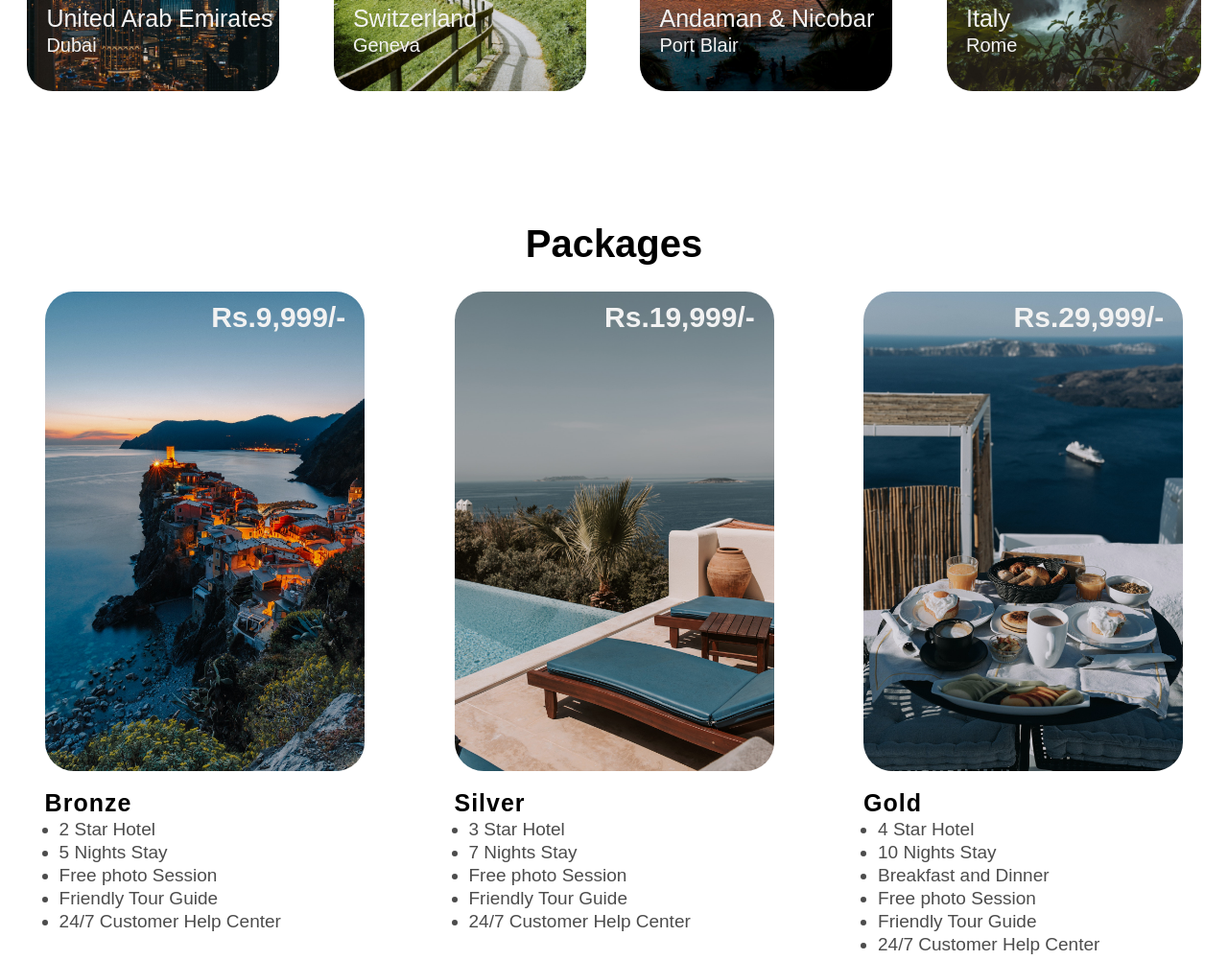
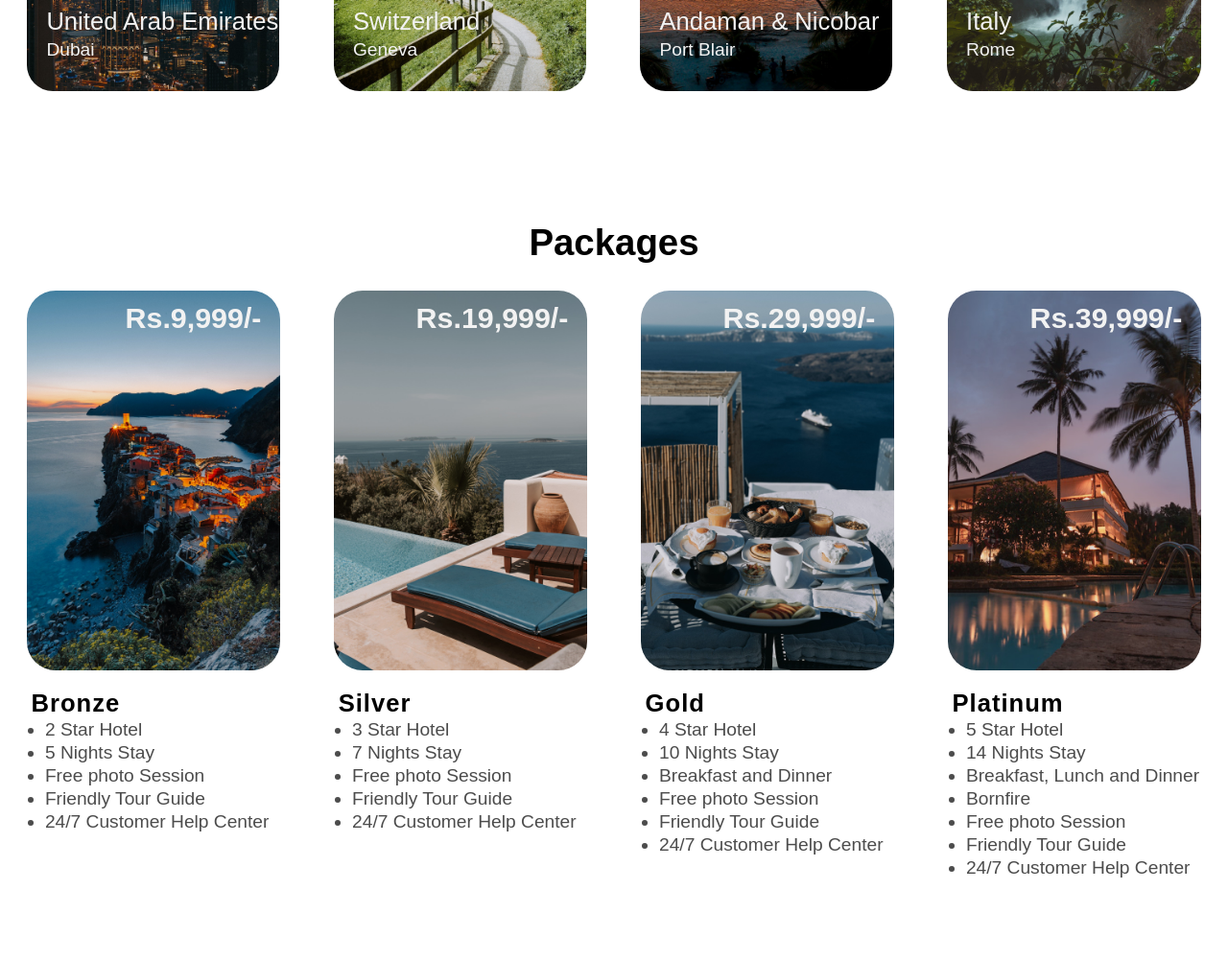
Before and after one commit to gauravnegi123/Tour---Travels-, a plain HTML site: page index.html in a window 1280 px wide. Shown: the part 2160-3161 px from the top of the page at 96% size. Drawn offline with nearby package versions, Linux system fonts and the light colour scheme.

Commit message:
css update

```diff
--- a/style.css
+++ b/style.css
@@ -262,21 +262,21 @@ width:100%;
 
 
 .col-content  h5 {
-    font-size: 25px;
+     font-size: clamp(1.2rem, 2vw, 1.6rem);
     color:white;
     font-weight: 500;
-    left: 20px;
-    bottom: 105px;
+    left: 1.25rem;
+    bottom: clamp(5rem, 8vw, 6.6rem);
     position: absolute;
     cursor: pointer;
 }
 
 .col-content  p{
     position: absolute;
-    font-size:20px;
+    font-size: clamp(1rem, 1.5vw, 1.25rem);
     color: white;
-    left: 20px;
-    bottom: 80px;
+    left: 1.25rem;
+    bottom: clamp(4rem, 6vw, 5rem);
     cursor: pointer;
 
 }
@@ -298,10 +298,10 @@ width:100%;
 }
 
 .package-title h2{
-    font-size: 40px;
+   font-size: clamp(2rem, 3vw, 2.5rem);
     font-weight: 650;
-    padding-top: 75px;
-    padding-bottom: 10px;
+    padding-top: clamp(1.5rem, 6vw, 4.7rem);
+    padding-bottom: clamp(0.5rem, 1vw, 0.7rem);
     line-height: 2;
 }
 
@@ -320,18 +320,18 @@ width:100%;
 
 .image img{
     width: 100%;
-    height: 500px;
+    height: clamp(16rem, 31vw, 31rem);
     border-radius: 30px;
 }
 
 .image h3{
     color: white;
     position: absolute;
-    font-size: 30px;
+    font-size: clamp(1rem, 2.5vw, 1.9rem);
     font-weight: 600;
     text-align: center;
-    top: 10px;
-    right: 20px;
+    top: clamp(0.4rem, 1vw, 0.7rem);
+    right: clamp(1rem, 2vw, 1.25rem);
 }
 
 .dest-content{
@@ -339,21 +339,22 @@ width:100%;
     flex-wrap: wrap;
     justify-content: space-between;
     align-items: center;
-    padding-top: 15px;
-    margin-bottom: 50px;
+    padding-top: clamp(0.5rem, 2vw, 1rem);
+    margin-bottom: clamp(2rem, 6vw, 3.1rem);
 }
 
 .location h4{
-    font-size: 25px;
+    font-size: clamp(1.1rem, 2vw, 1.6rem);
     letter-spacing: 1px;
     font-weight: 600;
-    margin-bottom: 2px;
+    margin-bottom: 0.12rem;
+    margin-left: 0.3rem;
 }
 
 .pac-details li{
-    font-size: 19px;
+    font-size: clamp(0.70rem, 1.5vw, 1.2rem);
     color: #4c4c4c;
-    margin-left: 15px;
+    margin-left: 1.2rem;
     margin-bottom: 2px;
     list-style-type: disc;
 }
```
